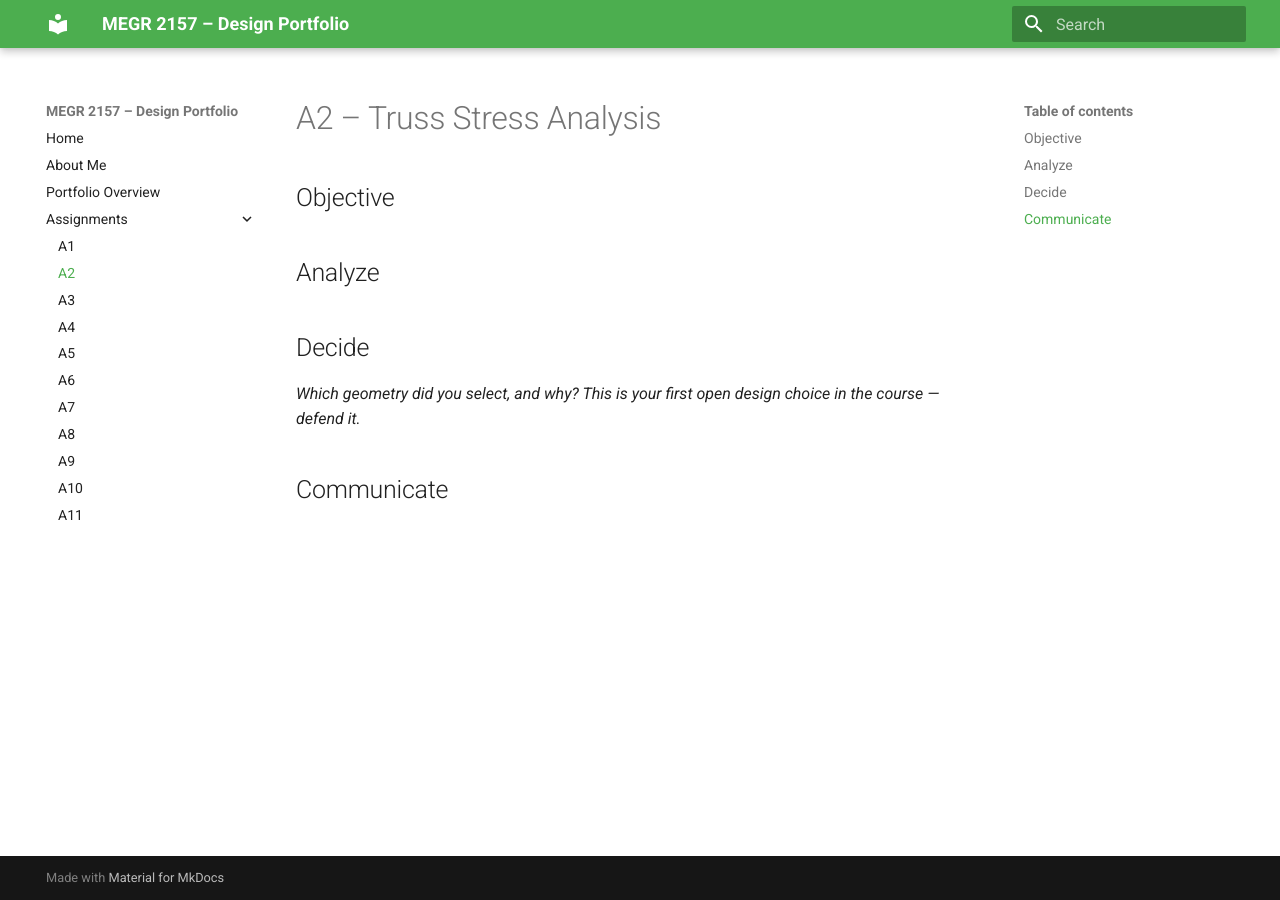
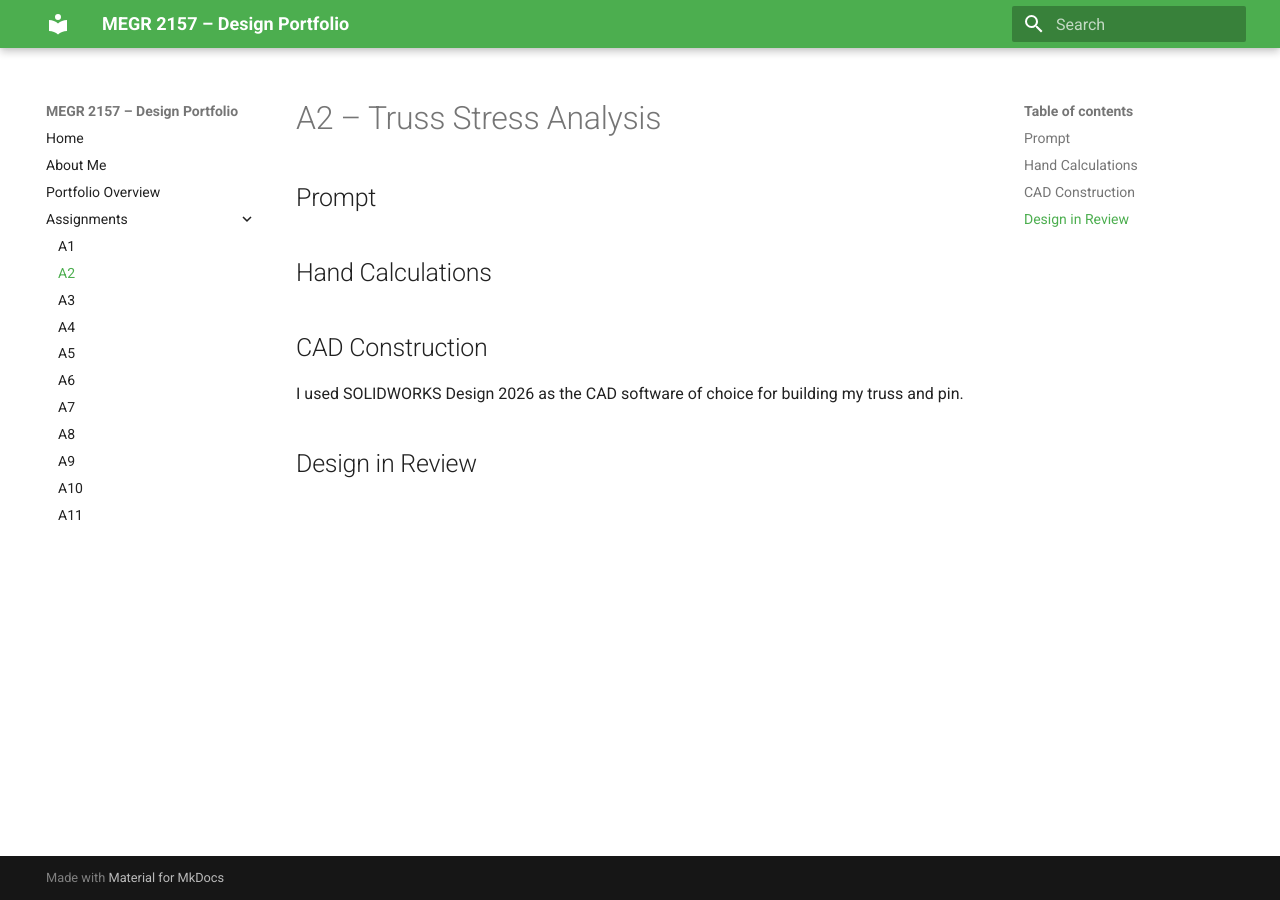
Before and after one commit to TropicalFury/megr2157_designprojects1_portfolio, an MkDocs documentation site: the page built from docs/assignments/A02/index.md, in a window 1280 px wide. Built offline with MkDocs 1.6.1 and Material for MkDocs 9.7.7, drawn with Linux system fonts in a browser that asks for light colours.

Commit message:
First update to A2

```diff
--- a/docs/assignments/A02/index.md
+++ b/docs/assignments/A02/index.md
@@ -1,12 +1,13 @@
 # A2 – Truss Stress Analysis
 
-## Objective
+## Prompt
 
 
-## Analyze
+## Hand Calculations
 
 
-## Decide
-_Which geometry did you select, and why? This is your first open design choice in the course — defend it._
+## CAD Construction
+I used SOLIDWORKS Design 2026 as the CAD software of choice for building my truss and pin.
 
-## Communicate
+
+## Design in Review
```
